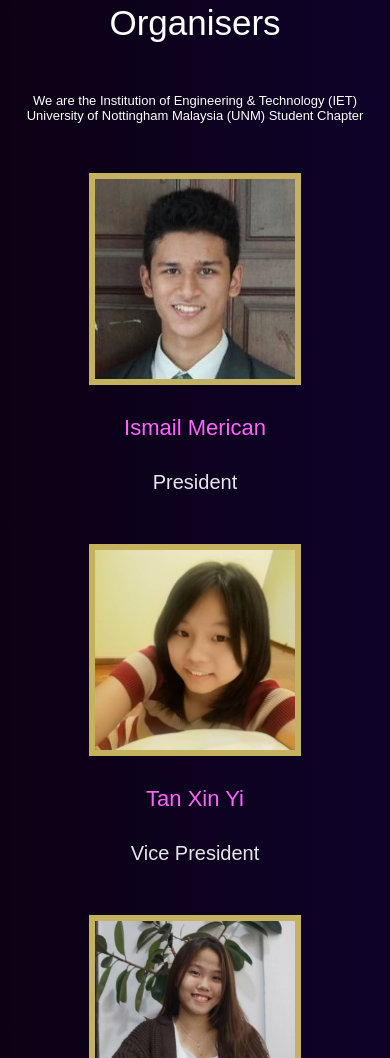
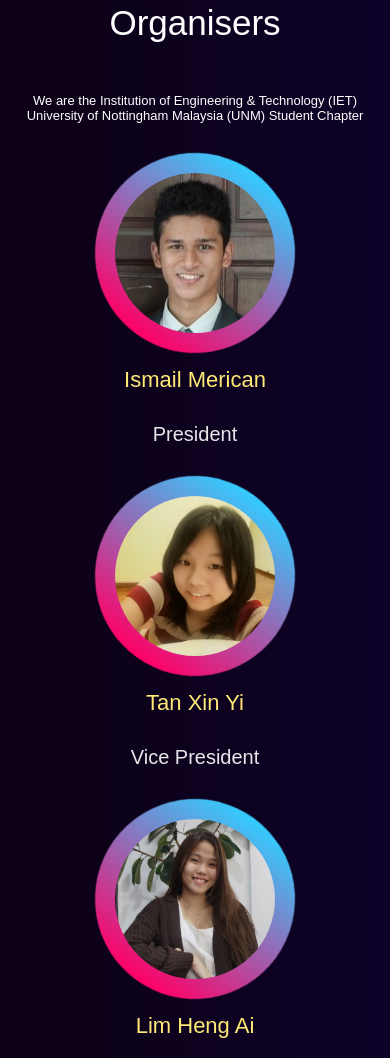
Before and after one commit to jiayulaw/nott-a-thon-lovelace, a plain HTML site: page contributor.html in a window 390 px wide. Shown: the part 1766-2824 px from the top of the page. Drawn offline with Linux system fonts and the light colour scheme; a web font is replaced by a local one.

Commit message:
Add files via upload

```diff
--- a/contributor.html
+++ b/contributor.html
@@ -122,36 +122,55 @@
 						We are the Institution of Engineering & Technology (IET) University of Nottingham
 						Malaysia (UNM) Student Chapter
 					</p>
+
 					<div class="profile">
 						<div class="boss boss">
+							<div>
+								<div class="circle"></div>
 								<img src="pic/ismail.jpg" alt="Ismail Merican" />
+							</div>
 							<div class="name">Ismail Merican</div>
 							<div class="position">President</div>
 						</div>
 						<div class="boss big">
+							<div>
+								<div class="circle"></div>
 								<img src="pic/XinYi.jpeg" alt="Tan Xin Yi" />
+							</div>
 							<div class="name">Tan Xin Yi</div>
 							<div class="position">Vice President</div>
 						</div>
 						<div class="boss email">
+							<div>
+								<div class="circle"></div>
 								<img src="pic/HengAi.jpeg" alt="Lim Heng Ai" />
+							</div>
 							<div class="name">Lim Heng Ai</div>
 							<div class="position">Secretary</div>
 						</div>
 						<div class="boss money">
+							<div>
+								<div class="circle"></div>
 								<img src="pic/YuChen.jpg" alt="Lee Yu Chen" />
+							</div>
 							<div class="name">Lee Yu Chen</div>
 							<div class="position">Treasurer</div>
 						</div>
 						<div class="boss event">
+							<div>
+								<div class="circle"></div>
 								<img src="pic/YuHang.jpeg" alt="Chia Yu Hang" />
+							</div>
 							<div class="name">Chia Yu Hang</div>
 							<div class="position">Event Manager</div>
 						</div>
 						<div class="boss tech">
+							<div>
+								<div class="circle"></div>
 								<img src="pic/Jonathan.jpg" alt="Jonathan Lee" />
+							</div>
 							<div class="name">Jonathan Lee</div>
-							<div class="position">Technical Director</div>
+							<div class="position">Design Director</div>
 						</div>
 					</div>
 				</div>
--- a/style.css
+++ b/style.css
@@ -569,16 +569,16 @@
 	padding-bottom: 100px;
 }
 .container-about {
-	background-color: rgba(4, 3, 70, 0.8);
+	background-color: rgba(58, 3, 104, 0.8);
 }
 .container-intro {
-	background-color: rgba(94, 10, 163, 0.8);
+	background-color: rgb(14, 2, 41, 0.8);
 }
 .container-prize {
-	background-color: rgba(27, 1, 27, 0.8);
+	background-color: rgba(58, 3, 104, 0.8);
 }
 .container-detail {
-	background-color: rgba(4, 37, 75, 0.8);
+	background-color: rgb(14, 2, 41, 0.8);
 }
 h5 {
 	font-family: serif;
@@ -605,10 +605,12 @@ h5 {
 
 @keyframes glow {
     from {
-        text-shadow: 0 0 10px rgb(19, 19, 19), 0 0 20px #ffb84d, 0 0 30px #ffed4d;
+        text-shadow: 0 0 10px rgb(19, 19, 19), 0 0 20px #ffb84d, 0 0 30px #ffed4d
+		, 0 0 40px #ffed4d, 0 0 50px #ffed4d, 0 0 60px #ffed4d, 0 0 70px #ffed4d;
     }
     to {
-        text-shadow: 0 0 10px rgb(19, 19, 19), 0 0 20px #fcff4d, 0 0 40px #d8ff4d, 0 0 50px #d0ff4d;
+        text-shadow: 0 0 10px rgb(19, 19, 19), 0 0 20px #f0e006, 0 0 30px #ffed4d
+		, 0 0 40px #ffed4d, 0 0 50px #ffed4d, 0 0 60px #ffed4d, 0 0 70px #ffed4d, 0 0 80px #ffed4d;
     }
 }
 #mockcontest {
@@ -955,7 +957,8 @@ h5 {
 }
 .iet > .profile {
 	display: grid;
-	grid-template-columns: repeat(auto-fit, minmax(180px, 1fr));
+	grid-template-columns: repeat(auto-fit, minmax(260px, 1fr));
+	max-width: 100%;
 }
 .iet > div > .boss {
 	display: grid;
@@ -964,34 +967,62 @@ h5 {
 	text-align: center;
 }
 .boss > .name {
-	color: rgb(255, 100, 255);
+	/*color: rgb(255, 100, 255);*/
+	color: rgb(255, 234, 118);
 	font-size: 26px;
+	/*added font family*/
+	font-family:fantasy;
 	padding: 30px 0;
 }
+
 .boss > .position {
 	color: rgba(255, 255, 255, 0.9);
 	font-size: 20px;
 	padding-bottom: 100px;
 }
+.boss > div {
+	position:relative;
+}
 
-.boss > img {
-	width: 180px;
-	height: 180px;
-	border: 6px rgba(255, 234, 118, 0.8) solid;
+.boss > div >.circle{
+	position:absolute;
+	top:-20px;
+	left:-20px;
+	width: 200px;
+	height: 200px;
+	background: linear-gradient(#33ccff, #ff0066);
+	border-radius: 50%;
+	animation: animate 2s linear infinite;
+	z-index: 0;
+}
+
+@keyframes animate {
+	from{
+		transform: rotate(0deg);
+	}
+	to{
+		transform: rotate(360deg);
+	}
+}
+
+.boss > div > img {
+	width: 160px;
+	height: 160px;
+	/*border: 6px rgba(255, 234, 118, 0.8) solid;*/
+	border-radius: 50%;
 	filter: brightness(95%);
 	transition: all 0.5s;
+	z-index: 1;
 }
-.boss > img:hover {
+
+.boss > div > img:hover {
 	filter: brightness(115%);
 }
 @media screen and (max-width: 1300px) {
 	.iet > .profile {
-		grid-template-columns: repeat(3, minmax(200px, 1fr));
+		grid-template-columns: repeat(3, minmax(260px, 1fr));
 	}
-	.boss > img {
-		width: 200px;
-		height: 200px;
-	}
+
 	.boss > .position {
 		padding-bottom: 50px;
 	}
@@ -1018,11 +1049,7 @@ h5 {
 
 @media screen and (max-width: 750px) {
 	.iet > .profile {
-		grid-template-columns: repeat(2, minmax(200px, 1fr));
-	}
-	.boss > img {
-		width: 180px;
-		height: 180px;
+		grid-template-columns: repeat(2, minmax(260px, 1fr));
 	}
 	.iet > h8 {
 		font-size: 40px;
@@ -1042,11 +1069,7 @@ h5 {
 }
 @media screen and (max-width: 450px) {
 	.iet > .profile {
-		grid-template-columns: repeat(1, minmax(200px, 1fr));
-	}
-	.boss > img {
-		width: 200px;
-		height: 200px;
+		grid-template-columns: repeat(1, minmax(260px, 1fr));
 	}
 	.boss.tech > .position {
 		padding-bottom: 100px;
```
Also changed, not shown: index.html (+1 -1 lines). Lines whose indentation alone changed are shown as unchanged.
